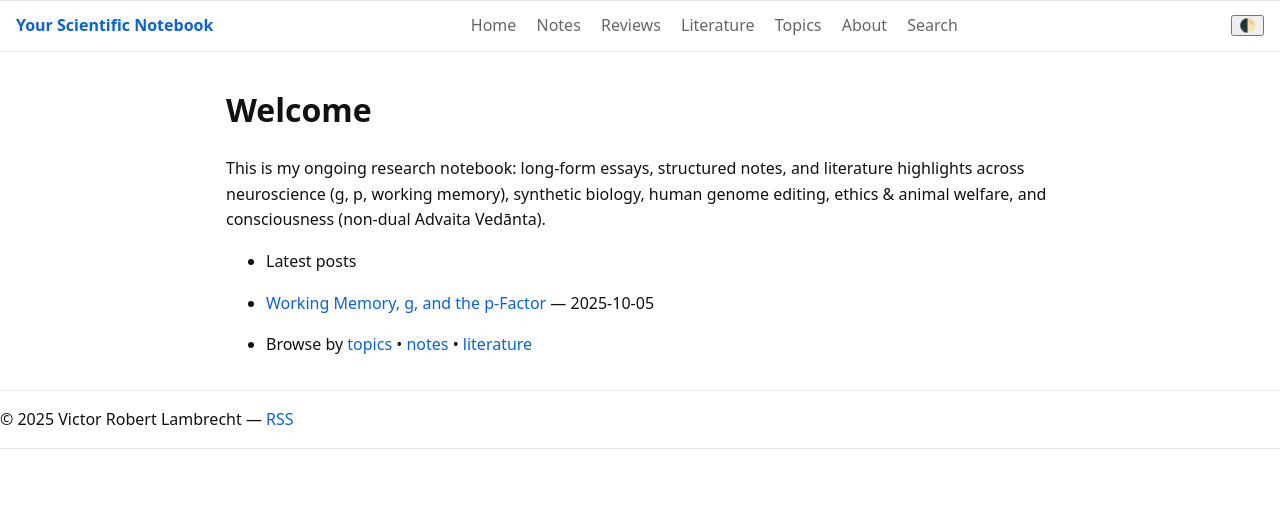
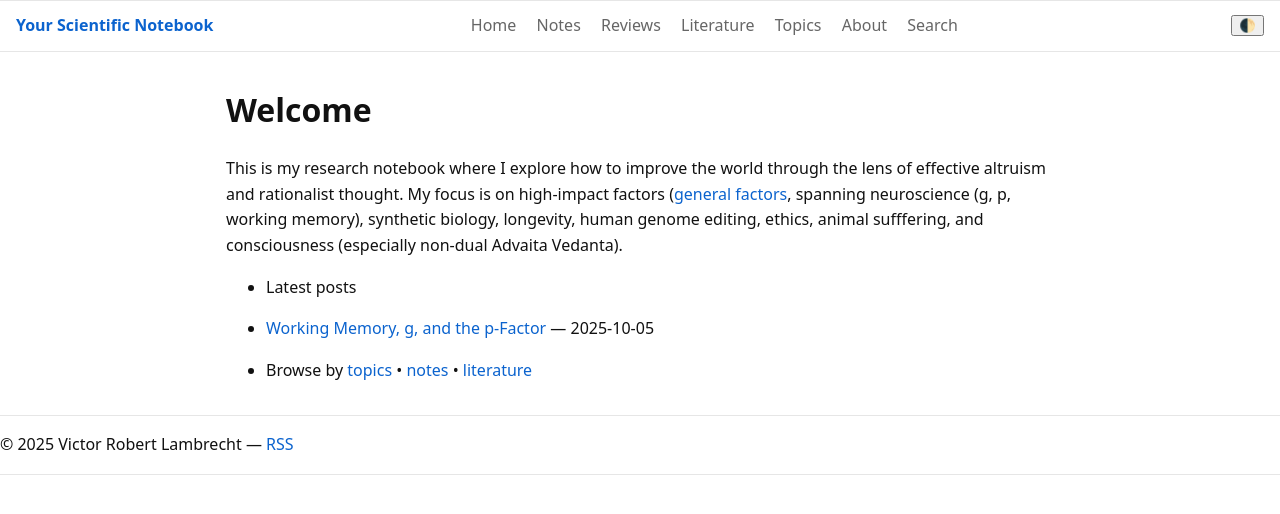
Before and after one commit to ViRoLam/virolam.github.io, a Jekyll site: the page built from index.md, in a window 1280 px wide. Shown: the top 514 px of the page. Built offline with Jekyll 4.4.1, drawn with Linux system fonts in a browser that asks for light colours; comment, search, counter and statistics services are not loaded.

Commit message:
Update index.md

```diff
--- a/index.md
+++ b/index.md
@@ -4,7 +4,7 @@ title: Home
 ---
 # Welcome
 
-This is my ongoing research notebook: long-form essays, structured notes, and literature highlights across neuroscience (g, p, working memory), synthetic biology, human genome editing, ethics & animal welfare, and consciousness (non-dual Advaita Vedānta).
+This is my research notebook where I explore how to improve the world through the lens of effective altruism and rationalist thought. My focus is on high-impact factors ([general factors](/general_factors/), spanning neuroscience (g, p, working memory), synthetic biology, longevity, human genome editing, ethics, animal sufffering, and consciousness (especially non-dual Advaita Vedanta).
 
 - Latest posts
 {% for post in site.posts limit:5 %}
```
